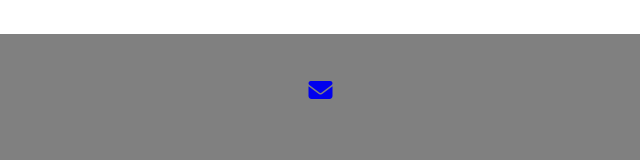
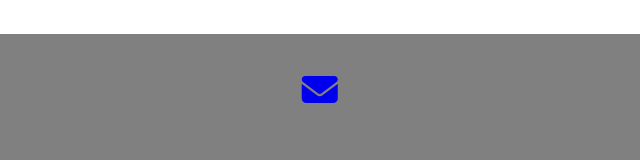
Before and after one commit to hhvyas/Portfolio, a plain HTML site: page Portfolio.html in a window 1280 px wide. In both pictures the pointer is over the link 639 px from the left and 2567 px from the top of the page. Shown: the part 2477-2642 px from the top of the page, 319-959 px from the left. Drawn offline with Linux system fonts and the light colour scheme.

Commit message:
Update PortfolioCSS.css

```diff
--- a/PortfolioCSS.css
+++ b/PortfolioCSS.css
@@ -188,7 +188,9 @@ justify-content: space-around;
 	list-style-type: none;
 	text-decoration: none;
 	font-size: 1.5rem;
-
+}
+.lpl:hover{
+	transform: scale(1.5);
 }
 #mid{
 	text-align: center ;
```
